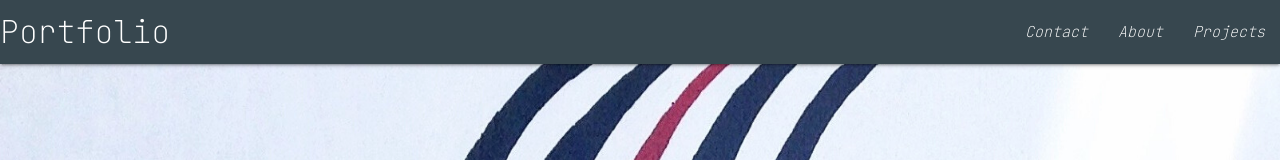
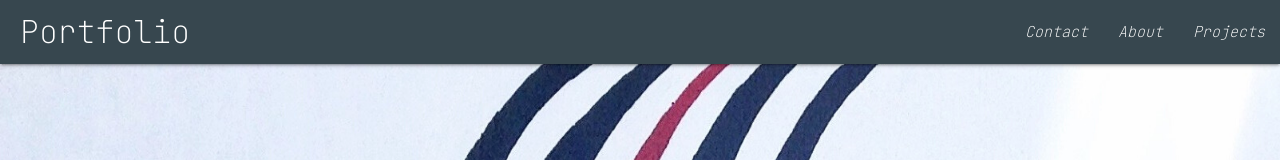
Before and after one commit to dgtlctzn/portfolio-page, a React (Create React App) app in the folder client/: page / in a window 1280 px wide. Shown: the top 160 px of the page. Built offline with nearby package versions, Linux system fonts and the light colour scheme.

Commit message:
changed loading strategy

```diff
--- /dev/null
+++ b/client/src/components/Nav/Nav.css
@@ -0,0 +1,3 @@
+.brand-logo {
+    margin-left: 20px;
+}
--- a/client/src/components/Nav/Nav.jsx
+++ b/client/src/components/Nav/Nav.jsx
@@ -1,4 +1,5 @@
 import { Navbar, NavItem, Icon } from "react-materialize";
+import "./Nav.css"
 
 const Nav = () => {
   return (
--- a/client/src/containers/Home/Home.jsx
+++ b/client/src/containers/Home/Home.jsx
@@ -1,5 +1,8 @@
 import React, { useState, useEffect, lazy, Suspense } from "react";
 import "./Home.css";
+import About from "../../components/About/About";
+import Tech from "../../components/Tech/Tech";
+import ProjectCard from "../../components/ProjectCard/ProjectCard";
 import IconLink from "../../components/IconLink/IconLink";
 import projects from "../../json/projects.json";
 import technologies from "../../json/technologies.json";
@@ -7,11 +10,11 @@ import contacts from "../../json/contacts.json";
 import { Modal, Button } from "react-materialize";
 import M from "materialize-css";
 
-const About = lazy(() => import("../../components/About/About"));
-const Tech = lazy(() => import("../../components/Tech/Tech"));
-const ProjectCard = lazy(() =>
-  import("../../components/ProjectCard/ProjectCard")
-);
+// const About = lazy(() => import("../../components/About/About"));
+// const Tech = lazy(() => import("../../components/Tech/Tech"));
+// const ProjectCard = lazy(() =>
+//   import("../../components/ProjectCard/ProjectCard")
+// );
 
 const Home = () => {
   const [about, setAbout] = useState(false);
```
